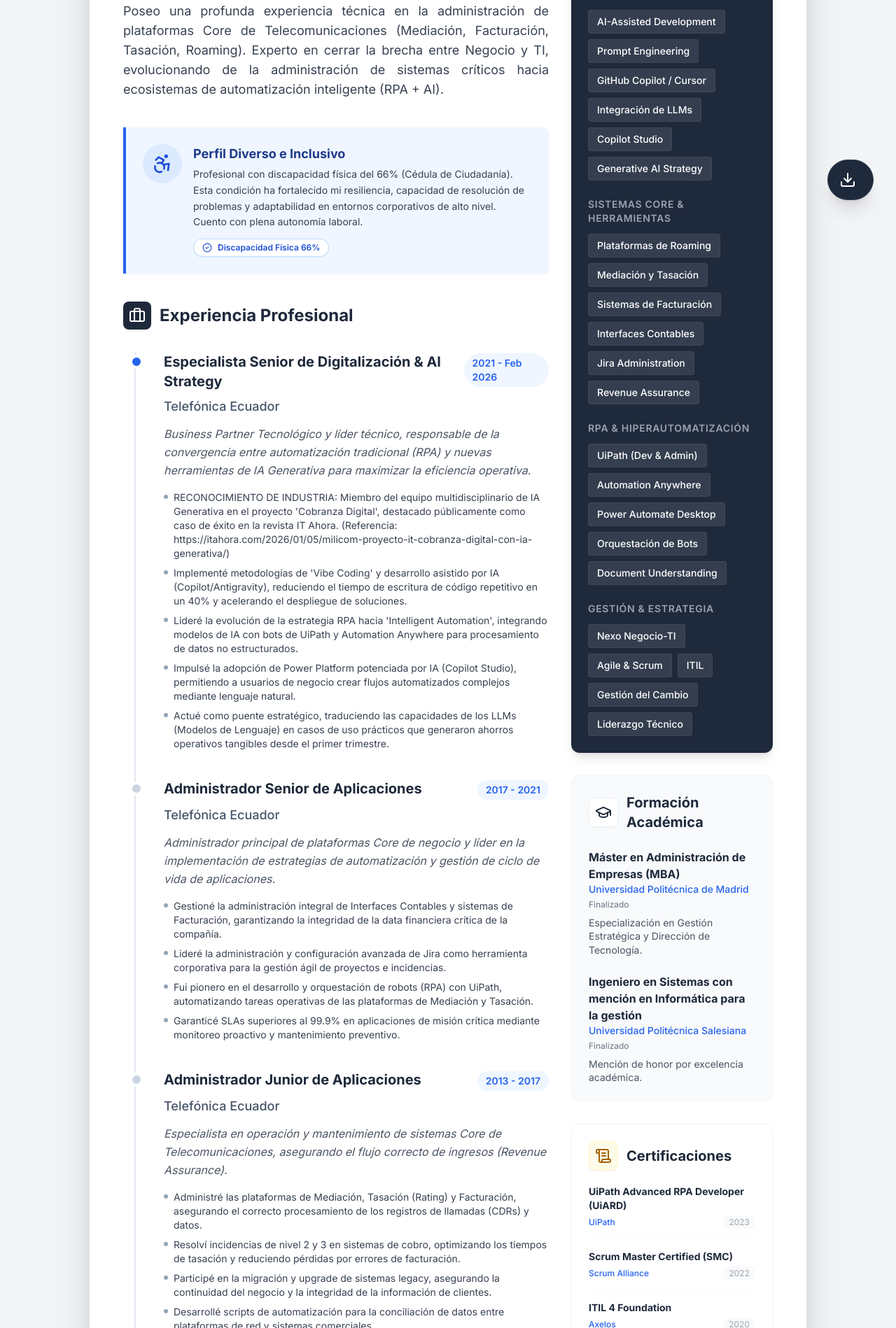
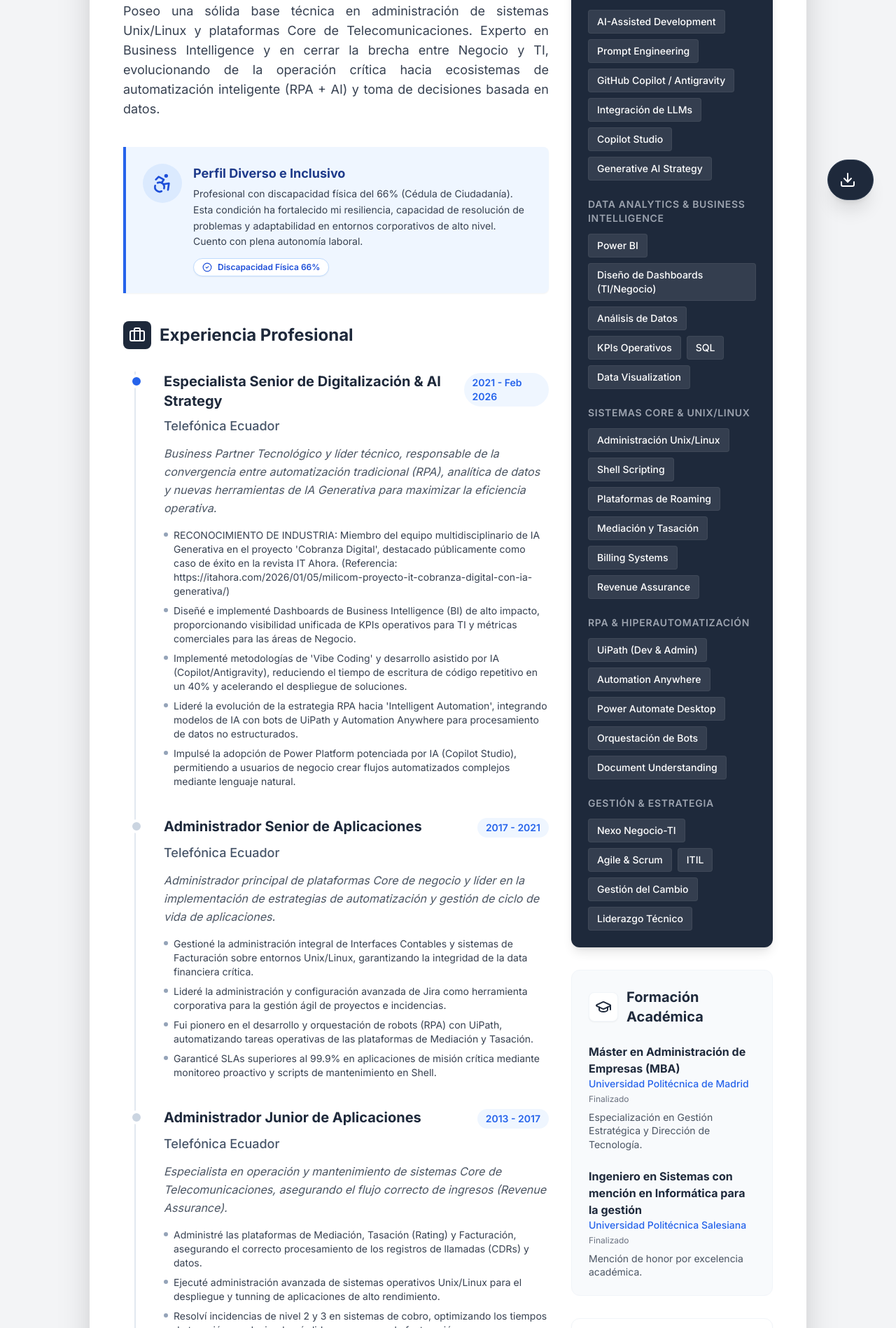
Before and after one commit to juankinfante4729-rgb/Hoja-de-Vida, a React (Vite) app: page / in a window 1280 px wide. Shown: the part 482-2380 px from the top of the page at 70% size. Built offline with nearby package versions, Linux system fonts and the light colour scheme.

Commit message:
fix: imagen estatica y datos de skill

```diff
--- a/constants.ts
+++ b/constants.ts
@@ -10,7 +10,7 @@
   linkedin: "linkedin.com/in/juan-infante-402b6197",
   image: "/Juan_Carlos.png",
   // BEST PRACTICE: Resumen que explica "Vibe Coding" en lenguaje corporativo (aceleración, enfoque en resultados)
-  summary: "Ingeniero en Sistemas y Especialista en Transformación Digital con más de 16 años de trayectoria. Enfocado en la adopción estratégica de Inteligencia Artificial Generativa y paradigmas de 'Vibe Coding' para acelerar el desarrollo de software y la automatización de procesos. Poseo una profunda experiencia técnica en la administración de plataformas Core de Telecomunicaciones (Mediación, Facturación, Tasación, Roaming). Experto en cerrar la brecha entre Negocio y TI, evolucionando de la administración de sistemas críticos hacia ecosistemas de automatización inteligente (RPA + AI).",
+  summary: "Ingeniero en Sistemas y Especialista en Transformación Digital con más de 16 años de trayectoria. Enfocado en la adopción estratégica de Inteligencia Artificial Generativa y paradigmas de 'Vibe Coding' para acelerar el desarrollo de software y la automatización de procesos. Poseo una sólida base técnica en administración de sistemas Unix/Linux y plataformas Core de Telecomunicaciones. Experto en Business Intelligence y en cerrar la brecha entre Negocio y TI, evolucionando de la operación crítica hacia ecosistemas de automatización inteligente (RPA + AI) y toma de decisiones basada en datos.",
   disabilityInfo: {
     percentage: "66%",
     type: "Física",
@@ -25,13 +25,13 @@
     company: "Telefónica Ecuador",
     period: "2021 - Feb 2026",
     // BEST PRACTICE: Actualización del rol para incluir la adopción de IA
-    description: "Business Partner Tecnológico y líder técnico, responsable de la convergencia entre automatización tradicional (RPA) y nuevas herramientas de IA Generativa para maximizar la eficiencia operativa.",
+    description: "Business Partner Tecnológico y líder técnico, responsable de la convergencia entre automatización tradicional (RPA), analítica de datos y nuevas herramientas de IA Generativa para maximizar la eficiencia operativa.",
     achievements: [
       "RECONOCIMIENTO DE INDUSTRIA: Miembro del equipo multidisciplinario de IA Generativa en el proyecto 'Cobranza Digital', destacado públicamente como caso de éxito en la revista IT Ahora. (Referencia: https://itahora.com/2026/01/05/milicom-proyecto-it-cobranza-digital-con-ia-generativa/)",
+      "Diseñé e implementé Dashboards de Business Intelligence (BI) de alto impacto, proporcionando visibilidad unificada de KPIs operativos para TI y métricas comerciales para las áreas de Negocio.",
       "Implementé metodologías de 'Vibe Coding' y desarrollo asistido por IA (Copilot/Antigravity), reduciendo el tiempo de escritura de código repetitivo en un 40% y acelerando el despliegue de soluciones.",
       "Lideré la evolución de la estrategia RPA hacia 'Intelligent Automation', integrando modelos de IA con bots de UiPath y Automation Anywhere para procesamiento de datos no estructurados.",
-      "Impulsé la adopción de Power Platform potenciada por IA (Copilot Studio), permitiendo a usuarios de negocio crear flujos automatizados complejos mediante lenguaje natural.",
-      "Actué como puente estratégico, traduciendo las capacidades de los LLMs (Modelos de Lenguaje) en casos de uso prácticos que generaron ahorros operativos tangibles desde el primer trimestre."
+      "Impulsé la adopción de Power Platform potenciada por IA (Copilot Studio), permitiendo a usuarios de negocio crear flujos automatizados complejos mediante lenguaje natural."
     ],
     isCurrent: true
   },
@@ -42,10 +42,10 @@
     period: "2017 - 2021",
     description: "Administrador principal de plataformas Core de negocio y líder en la implementación de estrategias de automatización y gestión de ciclo de vida de aplicaciones.",
     achievements: [
-      "Gestioné la administración integral de Interfaces Contables y sistemas de Facturación, garantizando la integridad de la data financiera crítica de la compañía.",
+      "Gestioné la administración integral de Interfaces Contables y sistemas de Facturación sobre entornos Unix/Linux, garantizando la integridad de la data financiera crítica.",
       "Lideré la administración y configuración avanzada de Jira como herramienta corporativa para la gestión ágil de proyectos e incidencias.",
       "Fui pionero en el desarrollo y orquestación de robots (RPA) con UiPath, automatizando tareas operativas de las plataformas de Mediación y Tasación.",
-      "Garanticé SLAs superiores al 99.9% en aplicaciones de misión crítica mediante monitoreo proactivo y mantenimiento preventivo."
+      "Garanticé SLAs superiores al 99.9% en aplicaciones de misión crítica mediante monitoreo proactivo y scripts de mantenimiento en Shell."
     ]
   },
   {
@@ -56,8 +56,8 @@
     description: "Especialista en operación y mantenimiento de sistemas Core de Telecomunicaciones, asegurando el flujo correcto de ingresos (Revenue Assurance).",
     achievements: [
       "Administré las plataformas de Mediación, Tasación (Rating) y Facturación, asegurando el correcto procesamiento de los registros de llamadas (CDRs) y datos.",
+      "Ejecuté administración avanzada de sistemas operativos Unix/Linux para el despliegue y tunning de aplicaciones de alto rendimiento.",
       "Resolví incidencias de nivel 2 y 3 en sistemas de cobro, optimizando los tiempos de tasación y reduciendo pérdidas por errores de facturación.",
-      "Participé en la migración y upgrade de sistemas legacy, asegurando la continuidad del negocio y la integridad de la información de clientes.",
       "Desarrollé scripts de automatización para la conciliación de datos entre plataformas de red y sistemas comerciales."
     ]
   },
@@ -103,8 +103,8 @@
   {
     id: "scrum",
     name: "Scrum Master Certified (SMC)",
-    issuer: "Scrum Alliance",
-    year: "2022"
+    issuer: "AIBES",
+    year: "2020"
   },
   {
     id: "itil",
@@ -136,11 +136,15 @@
 export const SKILLS: Skill[] = [
   {
     category: "Inteligencia Artificial & Vibe Coding",
-    items: ["AI-Assisted Development", "Prompt Engineering", "GitHub Copilot / Cursor", "Integración de LLMs", "Copilot Studio", "Generative AI Strategy"]
+    items: ["AI-Assisted Development", "Prompt Engineering", "GitHub Copilot / Antigravity", "Integración de LLMs", "Copilot Studio", "Generative AI Strategy"]
   },
   {
-    category: "Sistemas Core & Herramientas",
-    items: ["Plataformas de Roaming", "Mediación y Tasación", "Sistemas de Facturación", "Interfaces Contables", "Jira Administration", "Revenue Assurance"]
+    category: "Data Analytics & Business Intelligence",
+    items: ["Power BI", "Diseño de Dashboards (TI/Negocio)", "Análisis de Datos", "KPIs Operativos", "SQL", "Data Visualization"]
+  },
+  {
+    category: "Sistemas Core & Unix/Linux",
+    items: ["Administración Unix/Linux", "Shell Scripting", "Plataformas de Roaming", "Mediación y Tasación", "Billing Systems", "Revenue Assurance"]
   },
   {
     category: "RPA & Hiperautomatización",
```
